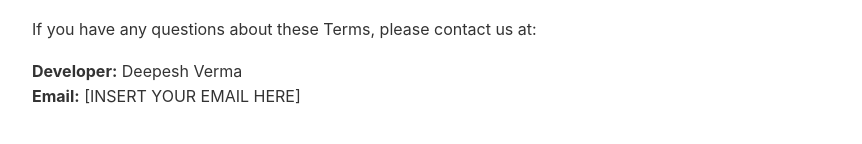
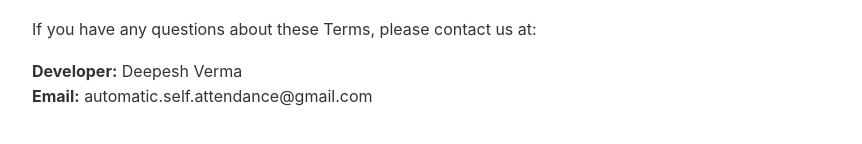
Before and after one commit to deeev2005/Mattermail, a plain HTML site: page pipedrive-sync/tos.html in a window 1280 px wide. Shown: the part 2097-2241 px from the top of the page, without its empty margins (208-1070 px from the left). Drawn offline with Linux system fonts and the light colour scheme.

Commit message:
Update tos.html

```diff
--- a/pipedrive-sync/tos.html
+++ b/pipedrive-sync/tos.html
@@ -56,7 +56,7 @@
     <h2>10. Contact Information</h2>
     <p>If you have any questions about these Terms, please contact us at:</p>
     <p><strong>Developer:</strong> Deepesh Verma<br>
-    <strong>Email:</strong> [INSERT YOUR EMAIL HERE]</p>
+    <strong>Email:</strong> automatic.self.attendance@gmail.com</p>
 
 </body>
 </html>
```
